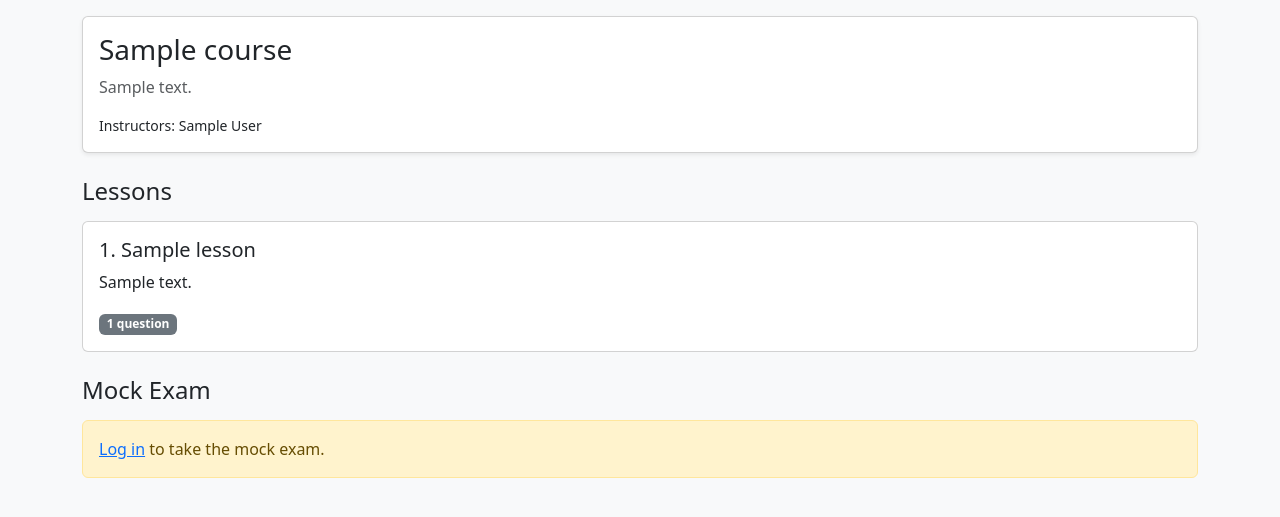
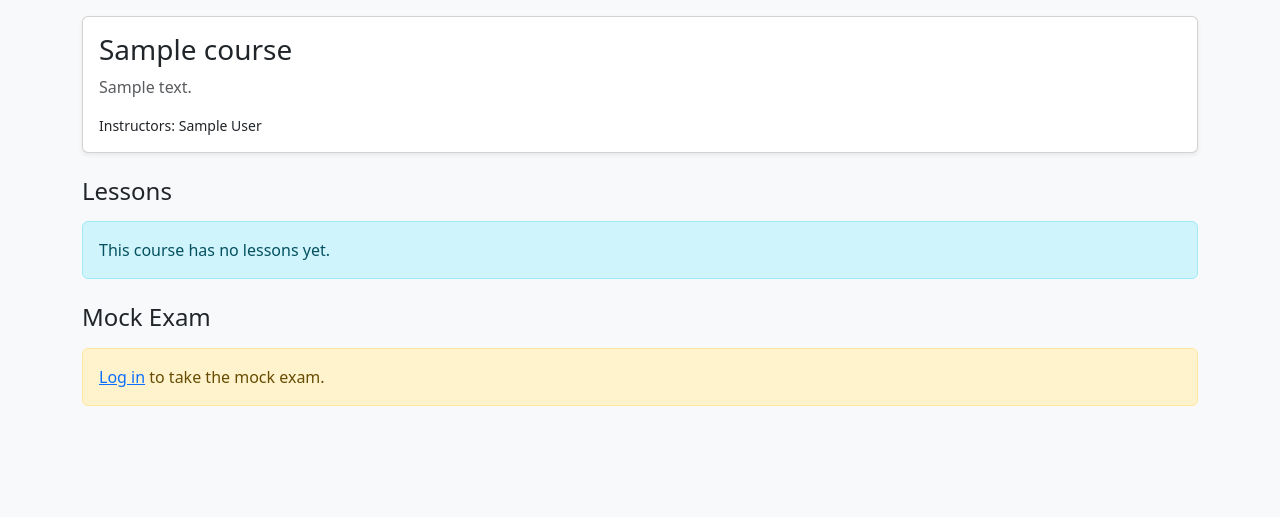
Before and after one commit to AtharvaDeshmukh1011/tfjzl-final-cloud-app-with-database, a Django app: page /course/1/ in a window 1280 px wide. Shown: the part 48-565 px from the top of the page. Run offline with Django 5.2, Linux system fonts and the light colour scheme; tables that the repository leaves empty hold one stand-in row (values such as "Sample post").

Commit message:
Register Choice and Learner in admin, add Question.course, use lesson_set in template
Co-Authored-By: Claude Haiku 5.5 <noreply@anthropic.com>

```diff
--- a/onlinecourse/admin.py
+++ b/onlinecourse/admin.py
@@ -1,6 +1,6 @@
 from django.contrib import admin
 
-from .models import Choice, Course, Enrollment, Instructor, Lesson, Question, Submission
+from .models import Choice, Course, Instructor, Learner, Lesson, Question, Submission
 
 
 class ChoiceInline(admin.StackedInline):
@@ -43,5 +43,6 @@ admin.site.register(Course, CourseAdmin)
 admin.site.register(Lesson, LessonAdmin)
 admin.site.register(Question, QuestionAdmin)
 admin.site.register(Instructor)
-admin.site.register(Enrollment)
+admin.site.register(Learner)
+admin.site.register(Choice)
 admin.site.register(Submission)
--- a/onlinecourse/management/commands/load_demo_data.py
+++ b/onlinecourse/management/commands/load_demo_data.py
@@ -44,6 +44,6 @@ class Command(BaseCommand):
         self.stdout.write(self.style.SUCCESS(f"Loaded demo course with id {course.id}."))
 
     def _question(self, lesson, text, grade, choices):
-        question = Question.objects.create(lesson=lesson, question_text=text, grade=grade)
+        question = Question.objects.create(course=lesson.course, lesson=lesson, question_text=text, grade=grade)
         for text, is_correct in choices:
             Choice.objects.create(question=question, choice_text=text, is_correct=is_correct)
--- a/onlinecourse/models.py
+++ b/onlinecourse/models.py
@@ -32,9 +32,9 @@ class Lesson(models.Model):
         return self.title
 
 
-class Enrollment(models.Model):
+class Learner(models.Model):
     user = models.ForeignKey(settings.AUTH_USER_MODEL, on_delete=models.CASCADE)
-    course = models.ForeignKey(Course, on_delete=models.CASCADE, related_name="enrollments")
+    course = models.ForeignKey(Course, on_delete=models.CASCADE, related_name="learners")
     date_enrolled = models.DateTimeField(auto_now_add=True)
 
     class Meta:
@@ -45,6 +45,7 @@ class Enrollment(models.Model):
 
 
 class Question(models.Model):
+    course = models.ForeignKey(Course, on_delete=models.CASCADE, related_name="questions")
     lesson = models.ForeignKey(Lesson, on_delete=models.CASCADE, related_name="questions")
     question_text = models.CharField(max_length=500)
     grade = models.PositiveIntegerField(default=1)
@@ -68,7 +69,7 @@ class Choice(models.Model):
 
 
 class Submission(models.Model):
-    enrollment = models.ForeignKey(Enrollment, on_delete=models.CASCADE, related_name="submissions")
+    enrollment = models.ForeignKey(Learner, on_delete=models.CASCADE, related_name="submissions")
     choices = models.ManyToManyField(Choice)
     submitted_at = models.DateTimeField(auto_now_add=True)
 
--- a/onlinecourse/templates/onlinecourse/course_details_bootstrap.html
+++ b/onlinecourse/templates/onlinecourse/course_details_bootstrap.html
@@ -27,7 +27,7 @@
   </div>
 
   <h2 class="h4 mb-3">Lessons</h2>
-  {% for lesson in course.lessons.all %}
+  {% for lesson in course.lesson_set.all %}
     <div class="card mb-3">
       <div class="card-body">
         <h3 class="h5 card-title">{{ forloop.counter }}. {{ lesson.title }}</h3>
@@ -43,7 +43,7 @@
   {% if user.is_authenticated %}
     <form action="{% url 'onlinecourse:submit' course.id %}" method="post">
       {% csrf_token %}
-      {% for lesson in course.lessons.all %}
+      {% for lesson in course.lesson_set.all %}
         {% for question in lesson.questions.all %}
           <div class="card mb-3">
             <div class="card-body">
--- a/onlinecourse/views.py
+++ b/onlinecourse/views.py
@@ -3,7 +3,7 @@ from django.http import HttpResponseBadRequest
 from django.shortcuts import get_object_or_404, redirect, render
 from django.urls import reverse
 
-from .models import Choice, Course, Enrollment, Question, Submission
+from .models import Choice, Course, Learner, Question, Submission
 
 
 def course_details(request, course_id):
@@ -14,7 +14,7 @@ def course_details(request, course_id):
 @login_required
 def enroll(request, course_id):
     course = get_object_or_404(Course, pk=course_id)
-    Enrollment.objects.get_or_create(user=request.user, course=course)
+    Learner.objects.get_or_create(user=request.user, course=course)
     return redirect("onlinecourse:course_details", course_id=course.id)
 
 
@@ -24,11 +24,11 @@ def submit(request, course_id):
     if request.method != "POST":
         return HttpResponseBadRequest("Exam submissions must be POSTed.")
 
-    enrollment, _ = Enrollment.objects.get_or_create(user=request.user, course=course)
+    enrollment, _ = Learner.objects.get_or_create(user=request.user, course=course)
 
     # Each question's radio/checkbox inputs are named "question_<id>" and hold choice ids.
     selected_ids = []
-    for question in Question.objects.filter(lesson__course=course):
+    for question in Question.objects.filter(course=course):
         selected_ids.extend(int(cid) for cid in request.POST.getlist(f"question_{question.id}"))
 
     submission = Submission.objects.create(enrollment=enrollment)
@@ -51,7 +51,7 @@ def show_exam_result(request, course_id, submission_id):
     possible_score = 0
     results = []
 
-    for question in Question.objects.filter(lesson__course=course).prefetch_related("choice_set"):
+    for question in Question.objects.filter(course=course).prefetch_related("choice_set"):
         # Only this question's choices count toward its score.
         selected = [c for c in question.choice_set.all() if c.id in selected_ids]
         is_correct = question.is_get_score([c.id for c in selected])
```
Also changed, not shown: onlinecourse/migrations/0001_initial.py, 1 other file.
